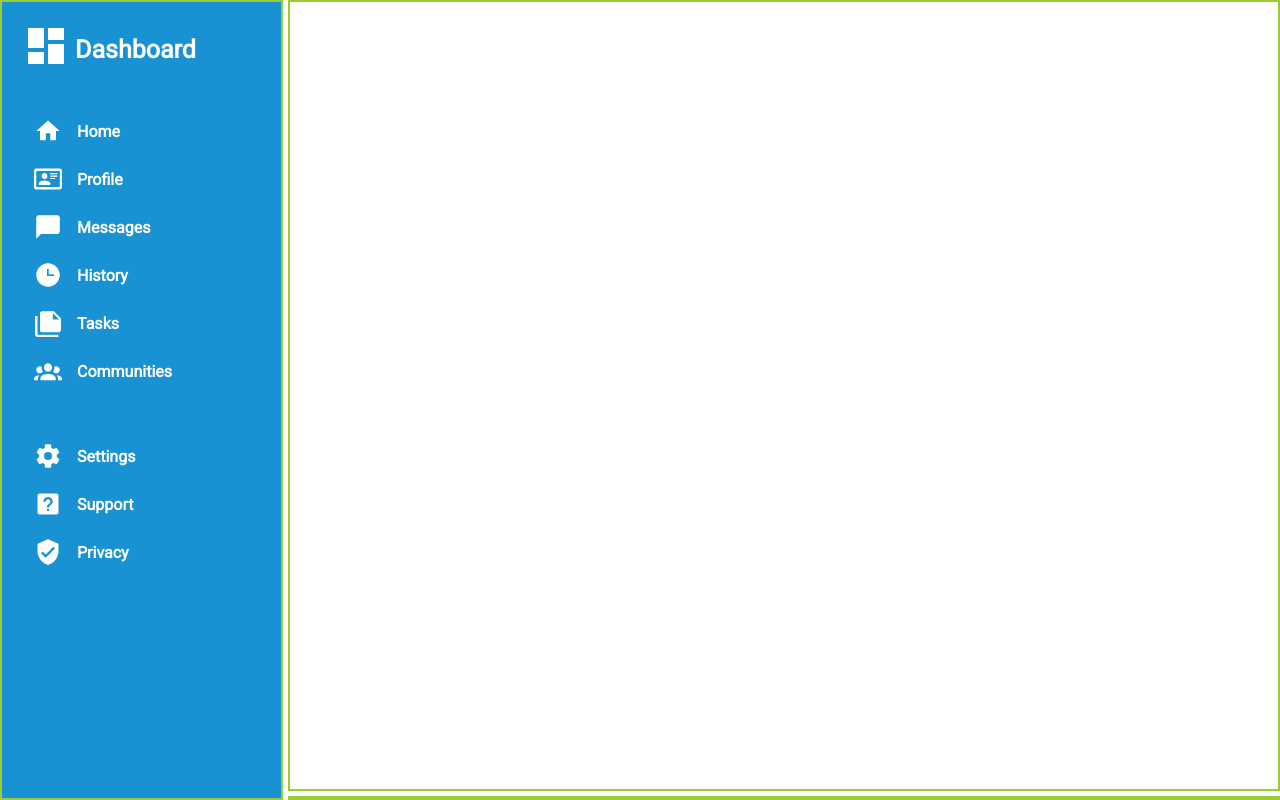
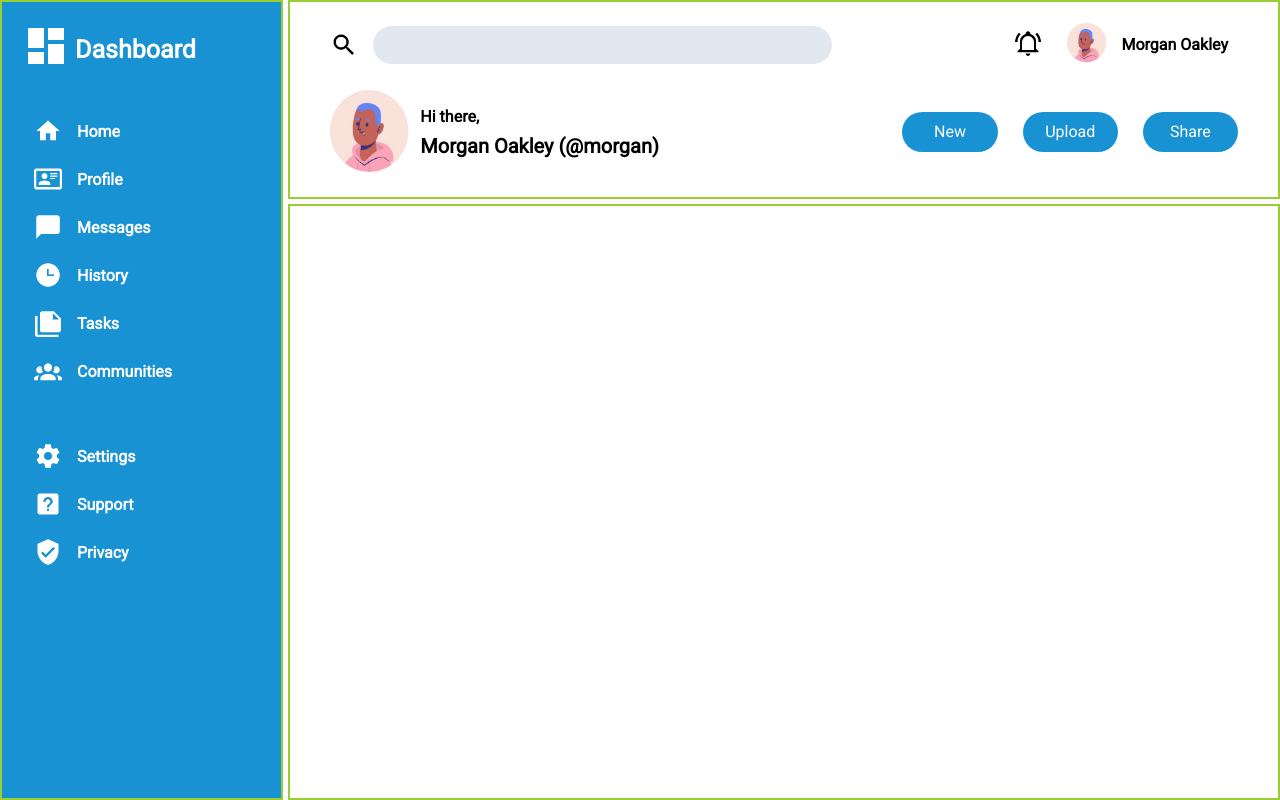
Before and after one commit to neil-justin/admin-dashboard, a plain HTML site: page index.html in a window 1280 px wide. Drawn offline with Linux system fonts and the light colour scheme.

Commit message:
Add and style the header

```diff
--- a/index.html
+++ b/index.html
@@ -11,7 +11,36 @@
 </head>
 
 <body>
-    <header></header>
+    <header>
+        <form class="search-bar-wrapper" action="#" method="get">
+            <input type="search" name="dashboard-queries">
+        </form>
+        <div class="notification-icon-wrapper">
+            <a href="#">
+                <img class="notification-icon icon" src="./assets/icons/notification.png" alt="Notification icon">
+            </a>
+        </div>
+        <div class="account-user">
+            <a href="#">
+                <img class="profile" src="./assets/profile/morgan-profile.png" alt="User's profile picture">
+            </a>
+            <a href="#">
+                <span class="user-full-name">Morgan Oakley</span>
+            </a>
+        </div>
+        <div class="user-greetings">
+            <img class="big-profile" src="./assets/profile/morgan-profile.png" alt="User's profile picture">
+            <div class="greetings">
+                <p>Hi there,</p>
+                <p class="user-info">Morgan Oakley (@morgan)</p>
+            </div>
+        </div>
+        <div class="header-btns" >
+            <button type="button">New</button>
+            <button type="button">Upload</button>
+            <button type="button">Share</button>
+        </div>
+    </header>
     <div class="sidebar">
         <div class="page-logo">Dashboard</div>
         <nav>
--- a/style.css
+++ b/style.css
@@ -15,16 +15,20 @@
     height: auto;
 }
 
+.profile {
+    width: 50px;
+    height: auto;
+}
+
 a {
     text-decoration: none;
-    color: white;
 }
 
 body {
     font-family: 'Roboto', sans-serif;
     display: grid;
     grid-template-columns: minmax(250px, 1fr) 3.5fr;
-    grid-template-rows: 3.5fr;
+    grid-template-rows: 1fr 3fr;
     grid-template-areas: 'sidebar header'
         'sidebar main-content';
     gap: 5px;
@@ -32,10 +36,6 @@ body {
 
 body>* {
     border: 2px solid yellowgreen;
-}
-
-header {
-    grid-area: header;
 }
 
 .sidebar {
@@ -61,7 +61,8 @@ header {
     content: url(./assets/icons/view-dashboard.png);
 }
 
-.page-logo:hover {
+.page-logo:hover,
+button[type='button']:hover {
     cursor: pointer;
 }
 
@@ -73,6 +74,7 @@ nav ul {
 }
 
 nav a {
+    color: white;
     display: flex;
     align-items: center;
     column-gap: 15px;
@@ -83,6 +85,110 @@ li.nav-link {
     font-weight: bold;
 }
 
+header {
+    padding: 15px 40px;
+    grid-area: header;
+    display: grid;
+    gap: 10px 20px;
+    grid-template-columns: minmax(345px, 2fr) minmax(140px, 0.5fr) minmax(140px, auto);
+}
+
+header > * {
+}
+
+.search-bar-wrapper {
+    display: grid;
+    column-gap: 15px;
+    align-items: center;
+    grid-template-columns: 28px 1fr;
+}
+
+.search-bar-wrapper::before {
+    width: 28px;
+    height: 28px;
+    content: '';
+    background: url(./assets/icons/search.png) no-repeat;
+    background-size: 100%;
+}
+
+input[type='search'] {
+    appearance: none;
+    border-radius: 20px;
+    height: 38px;
+    min-width: 110px;
+    width: 90%;
+    border: none;
+    padding: 0 20px;
+    background-color: #e2e8f0;
+}
+
+input[type='search']:focus {
+    outline: 1px solid var(--secondary-color);
+}
+
+.notification-icon-wrapper {
+    display: flex;
+    align-items: center;
+    justify-content: end;
+}
+
+.account-user {
+    display: grid;
+    grid-template-columns: 49px auto;
+    justify-content: end;
+    column-gap: 10px;
+    margin-right: 10px;
+    align-items: center;
+}
+
+.user-full-name {
+    font-weight: bold;
+    color: black;
+}
+
+.user-greetings {
+    display: flex;
+    margin-left: -10px;
+}
+
+.big-profile {
+    width: 100px;
+    height: auto;
+}
+
+.user-greetings p {
+    font-weight: bold;
+    margin: 0%;
+}
+
+.user-info {
+    font-size: 20px;
+}
+
+.greetings {
+    display: flex;
+    flex-direction: column;
+    justify-content: center;
+    row-gap: 8px;
+}
+
+.header-btns {
+    display: grid;
+    grid-template-columns: repeat(3, 1fr);
+    column-gap: 25px;
+    align-items: center;
+    grid-column: 2 / 4;
+}
+
+button[type='button'] {
+    appearance: none;
+    border: 0;
+    border-radius: 20px;
+    background-color: var(--secondary-color);
+    color: white;
+    height: 40px;
+}
+
 main.content {
     grid-area: main-content;
 }
```
